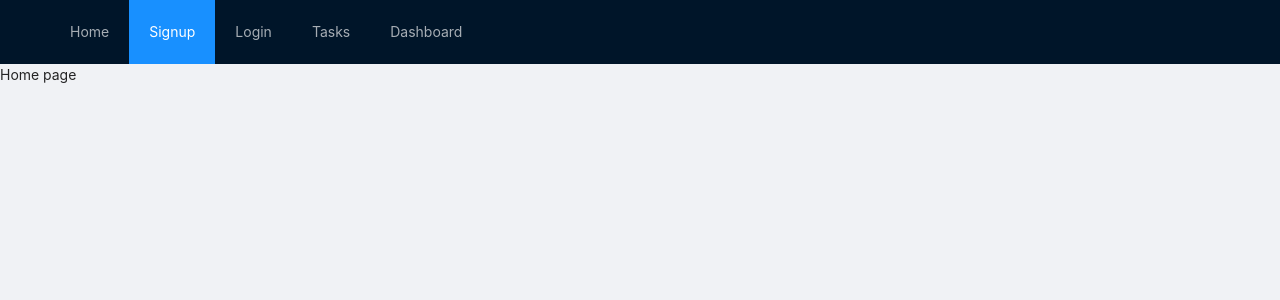
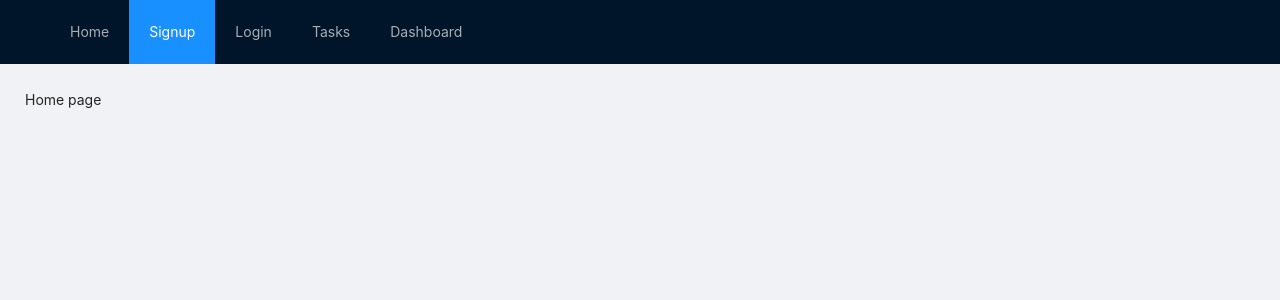
Before and after one commit to vigneshwaran-chandrasekaran/react-17-boilerplate, a React (Create React App) app: page / in a window 1280 px wide. Shown: the top 300 px of the page. Built offline with nearby package versions, Linux system fonts and the light colour scheme.

Commit message:
router auth links changed;

```diff
--- a/src/Router.js
+++ b/src/Router.js
@@ -8,12 +8,9 @@ const { Header, Content } = Layout;
 
 export default function Router() {
 	return (
-		<>
 		<BrowserRouter>
 			<Loader />
-				<Switch>
-					{/* Unauth routes start here*/}
-					<Layout>
+			<Layout style={{ minHeight: '100vh' }}>
 				<Header className="header">
 					<Menu
 						theme="dark"
@@ -47,29 +44,23 @@ export default function Router() {
 						</Menu.Item>
 					</Menu>
 				</Header>
-						<Content>
+				<Content style={{ padding: '25px' }}>
 					<Switch>
+						{/* Unauth routes start here*/}
 						<Route exact path={['/home', '/']}>
 							<Pages.Home />
 						</Route>
+						{/* Unauth routes ends here*/}
 						<AuthRoute exact path="/login">
 							<Pages.Login />
 						</AuthRoute>
 						<AuthRoute exact path="/signup">
 							<Pages.Signup />
 						</AuthRoute>
+						{/* authenticated pages starts*/}
 						<PrivateRoute exact path="/tasks">
 							<Pages.Tasks />
 						</PrivateRoute>
-							</Switch>
-						</Content>
-					</Layout>
-					{/* Unauth routes ends here*/}
-					<Layout style={{ minHeight: '100vh' }}>
-						<Layout>
-							<Content style={{ padding: '25px' }}>
-								<Switch>
-									{/* authenticated pages starts*/}
 						<PrivateRoute path="/dashboard">
 							<Pages.Dashboard />
 						</PrivateRoute>
@@ -80,9 +71,6 @@ export default function Router() {
 					</Switch>
 				</Content>
 			</Layout>
-					</Layout>
-				</Switch>
 		</BrowserRouter>
-		</>
 	);
 }
```
Lines whose indentation alone changed are shown as unchanged.
